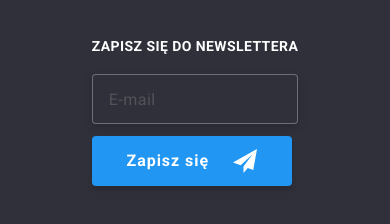
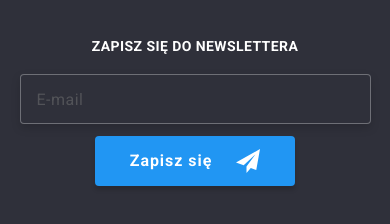
Before and after one commit to JoannaPiekut/goit-markup-hw-08, a plain HTML site: page index.html in a window 390 px wide. Shown: the part 5369-5593 px from the top of the page. Drawn offline with nearby package versions, Linux system fonts and the light colour scheme.

Commit message:
footer finished for mobile

```diff
--- a/sass/components/_footer.scss
+++ b/sass/components/_footer.scss
@@ -144,6 +144,7 @@
 
 
         .footer-form__input{
+          width: 90vw;
           max-width: 450px;
           height: 50px;
           font-family: $PrimaryFontFamily;
@@ -162,7 +163,8 @@
           transition-duration: 250ms;
           transition-timing-function:cubic-bezier(0.4, 0, 0.2, 1);
           padding-left: 16px;
-        }
+          }
+
         .footer-form__input:hover{
           border-color: $ActiveColor
         }
@@ -186,6 +188,7 @@
           align-items: center;
           gap:24px;
           justify-content: center;
+          margin: 0 auto;
 
 
           &__svg{
```
Also changed, not shown: css/main.min.css, 1 other file.
